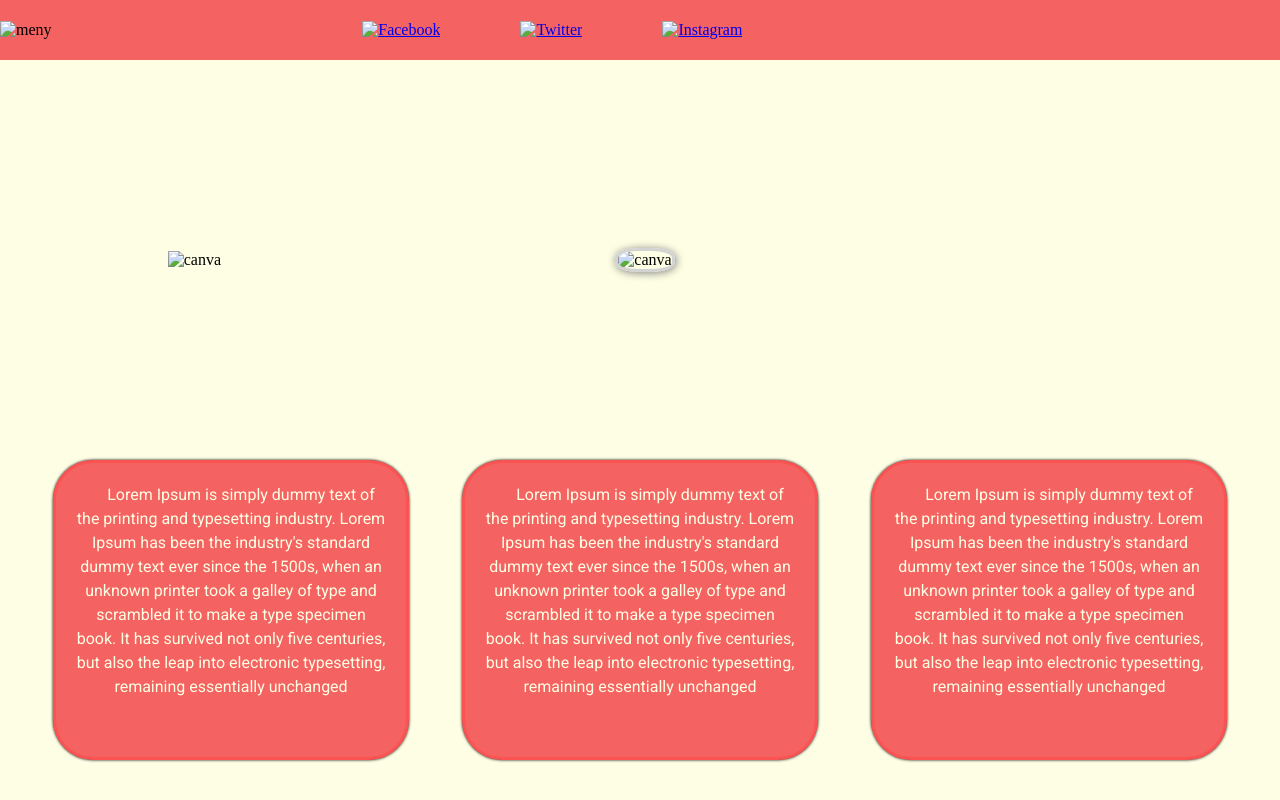
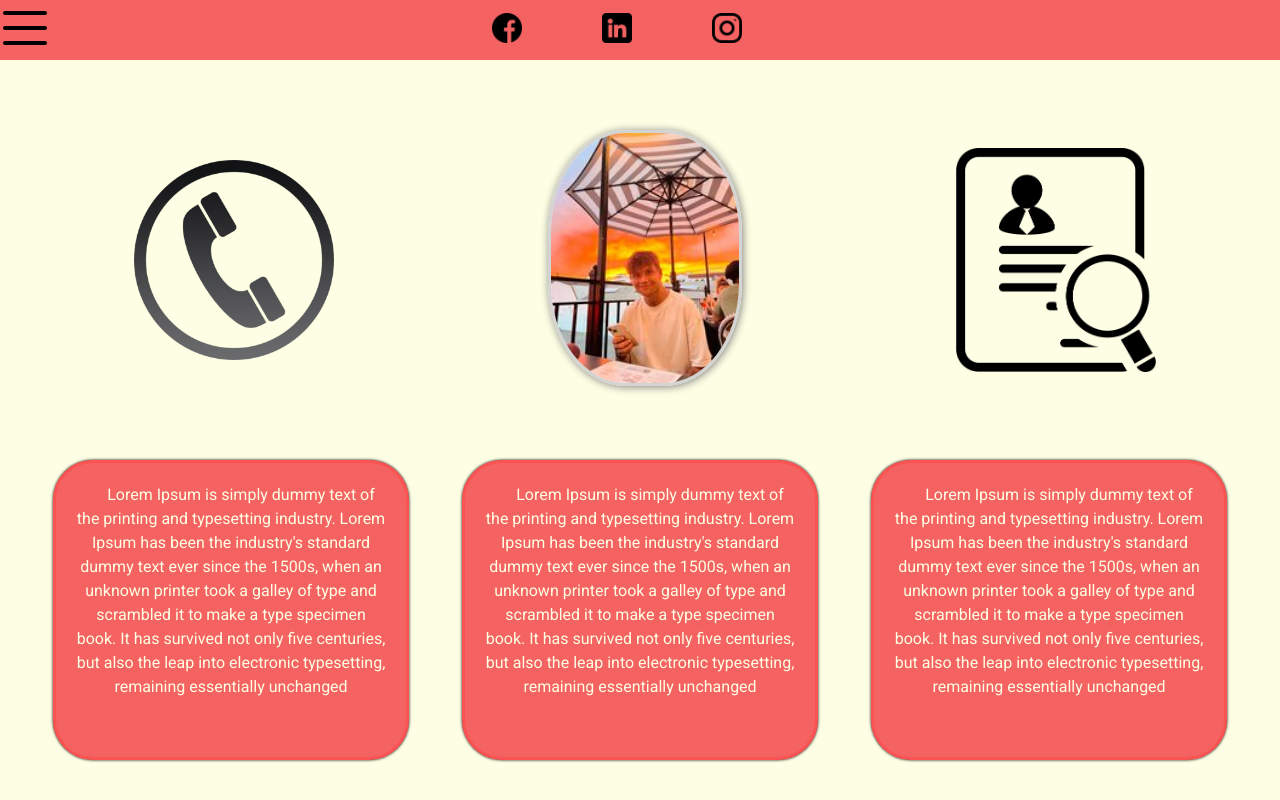
Before and after one commit to Willeeeb/WilleCV, a plain HTML site: page WilleCV/index.html in a window 1280 px wide. Drawn offline with Linux system fonts and the light colour scheme; the site is published under a folder, as on GitHub Pages, so addresses that start at the root find nothing.

Commit message:
Update index.html
remove /

```diff
--- a/WilleCV/index.html
+++ b/WilleCV/index.html
@@ -24,18 +24,18 @@
     <header>
 
         <div class="meny">
-            <img src="/bilder/meny.png" alt="meny">
+            <img src="bilder/meny.png" alt="meny">
         </div>
 
         <div class=social-icons>
             <a href="https://www.facebook.com/william.berg.56" target="_blank" class="social-icon">
-                <img src="/bilder/facebook_1384005.png" alt="Facebook">
+                <img src="bilder/facebook_1384005.png" alt="Facebook">
             </a>
             <a href="https://www.linkedin.com/in/william-berg-0b7288289/" class="social-icon">
-                <img src="/bilder/linkedin_3536569.png" alt="Twitter">
+                <img src="bilder/linkedin_3536569.png" alt="Twitter">
             </a>
             <a href="https://www.instagram.com/williambergh/" target="_blank" class="social-icon">
-                <img src="/bilder/Insta.png" alt="Instagram">
+                <img src="bilder/Insta.png" alt="Instagram">
             </a>
         </div>
 
@@ -43,13 +43,13 @@
 
     <div class="Bild-container">
             <div class="bild-1">
-                <img src="/bilder/contact-phone-icon-4.png" alt="canva">
+                <img src="bilder/contact-phone-icon-4.png" alt="canva">
             </div>
             <div class="profilbild">
-                <img src="/bilder/canva.jpg" alt="canva">
+                <img src="bilder/canva.jpg" alt="canva">
             </div>
             <div class="bild-2">
-                <img src="/bilder/Qualification-PNG-HD.png" alt="">
+                <img src="bilder/Qualification-PNG-HD.png" alt="">
             </div>
     </div>
 
```
